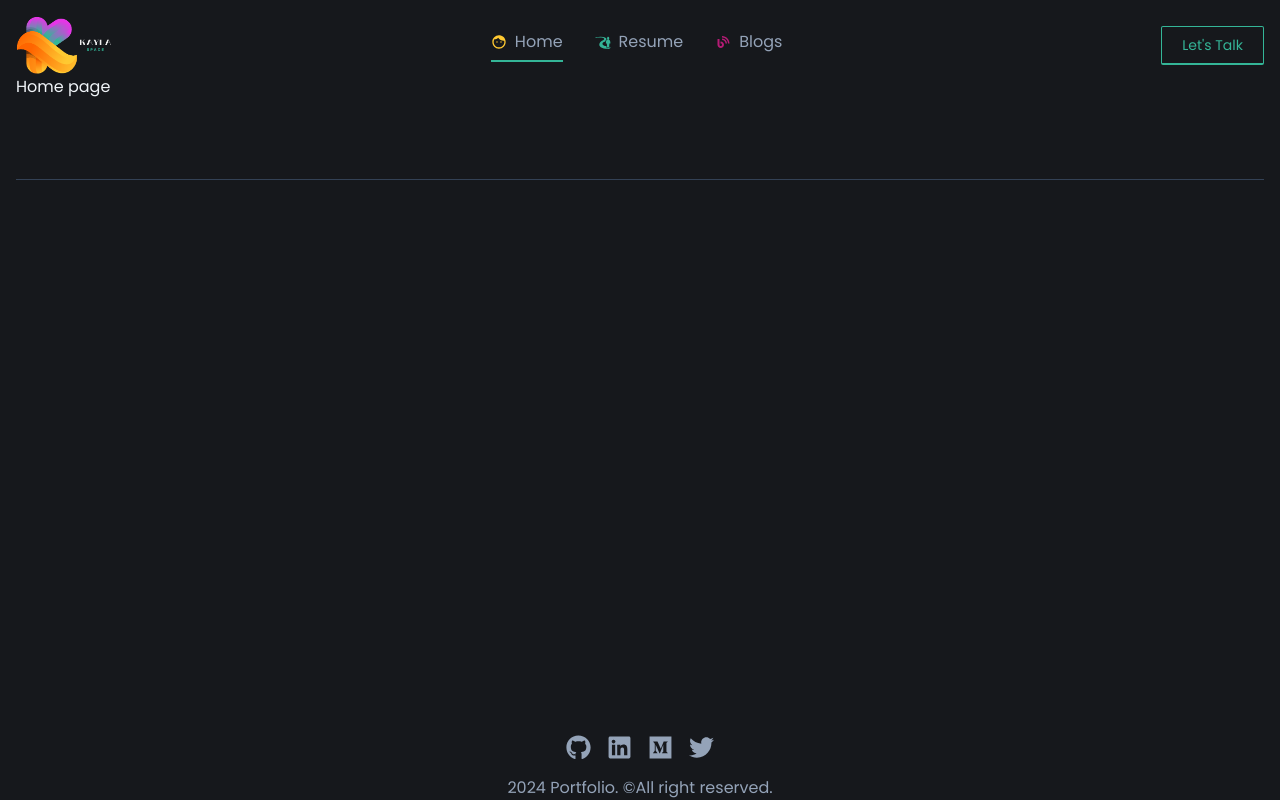
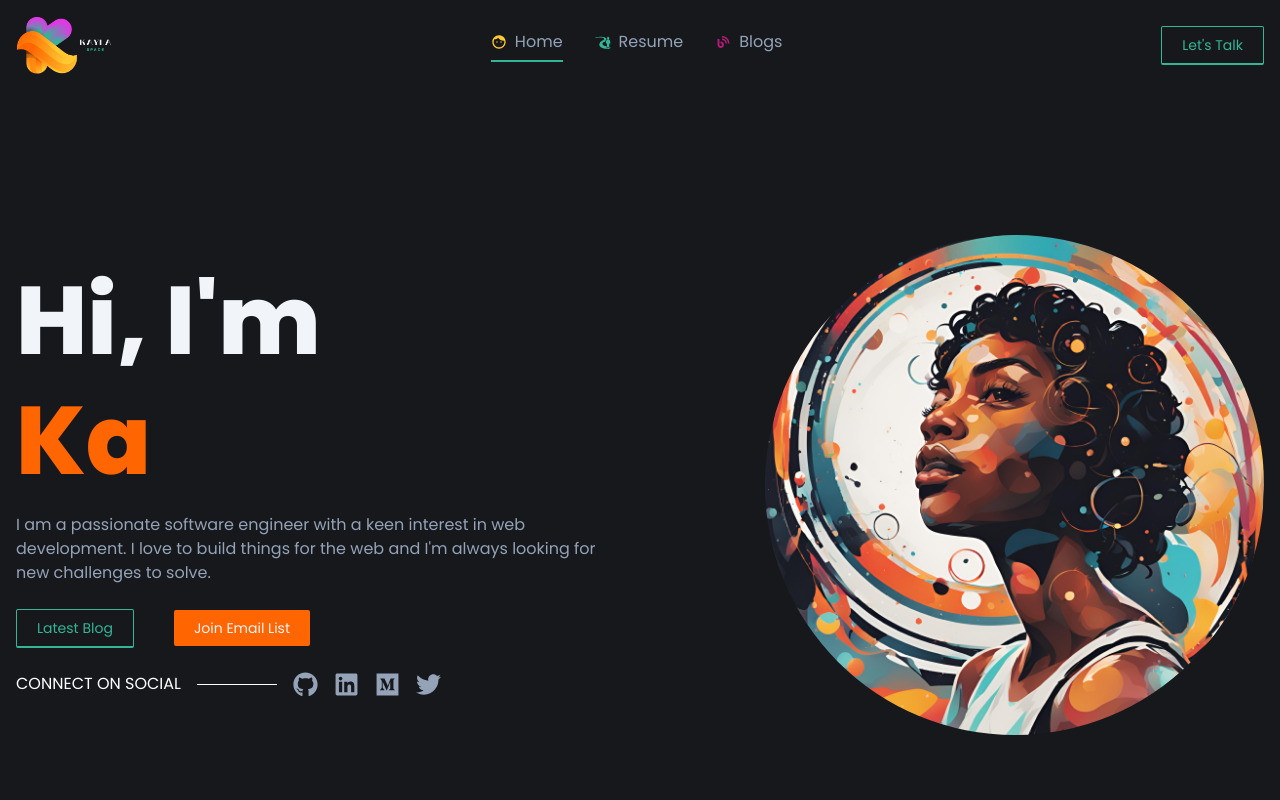
Before and after one commit to Josephine19001/PortfolioBlog, a React (Vite) app: page / in a window 1280 px wide. Shown: the top 800 px of the page. Built offline with nearby package versions, Linux system fonts and the light colour scheme.

Commit message:
Hero Section

```diff
--- /dev/null
+++ b/src/components/home/HeroSection.jsx
@@ -0,0 +1,46 @@
+import React from 'react';
+import { Divider } from '../shared/Layout';
+import heroImage from '../../assets/hero-image.png';
+import SocialMediaLinks from '../shared/SocialMediaLinks';
+import { useTypingEffect } from '../../hooks/useTypingEffect';
+
+const HeroSection = () => {
+  const texts = ['Kayla', 'Doe'];
+  const currentLetter = useTypingEffect(texts);
+  return (
+    <>
+      <div className="flex justify-between items-center gap-10 md:gap-40 flex-wrap md:flex-nowrap mt-14 md:mt-40">
+        {/* Content */}
+        <div className="flex flex-col gap-6 min-w-3/5">
+          <h1>Hi, I'm</h1>
+          <h1 className="text-primary block">{currentLetter}</h1>
+          <p>
+            I am a passionate software engineer with a keen interest in web
+            development. I love to build things for the web and I'm always
+            looking for new challenges to solve.
+          </p>
+
+          <div className="flex items-center gap-10">
+            <button className="btn-secondary">Latest blog</button>
+            <button className="btn-primary">Join email list</button>
+          </div>
+
+          <div className="flex gap-4 items-center">
+            <p className="text-white uppercase">Connect on social</p>
+            <div className="h-[0.5px] w-20 bg-white"></div>
+            <SocialMediaLinks />
+          </div>
+        </div>
+        {/* Image */}
+        <img
+          src={heroImage}
+          alt="Hero image"
+          className="w-full md:w-2/5 md:rounded-full rounded-md"
+        />
+      </div>
+      <Divider />
+    </>
+  );
+};
+
+export default HeroSection;
--- /dev/null
+++ b/src/hooks/useTypingEffect.js
@@ -0,0 +1,29 @@
+import { useEffect, useState } from 'react';
+
+export const useTypingEffect = (texts, speed = 400) => {
+  const [currentIndex, setCurrentIndex] = useState(0);
+  const [currentCount, setCurrentCount] = useState(0);
+  const [currentLetter, setCurrentLetter] = useState('');
+
+  useEffect(() => {
+    const typeLetter = () => {
+      const currentText = texts[currentIndex];
+      if (currentText.length > currentCount) {
+        const letter = currentText.slice(0, currentCount + 1);
+        setCurrentLetter(letter);
+        setCurrentCount((prevCount) => prevCount + 1);
+      } else {
+        setTimeout(() => {
+          setCurrentCount(0);
+          setCurrentIndex((prevIndex) => (prevIndex + 1) % texts.length);
+        }, speed);
+      }
+    };
+
+    const timer = setTimeout(typeLetter, speed);
+
+    return () => clearTimeout(timer);
+  }, [currentIndex, currentCount]);
+
+  return currentLetter;
+};
--- a/src/routes/root.jsx
+++ b/src/routes/root.jsx
@@ -1,9 +1,10 @@
 import Layout from '../components/shared/Layout';
+import HeroSection from '../components/home/HeroSection';
 
 const Home = () => {
   return (
     <Layout>
-      <div>Home page</div>
+      <HeroSection />
     </Layout>
   );
 };
```
